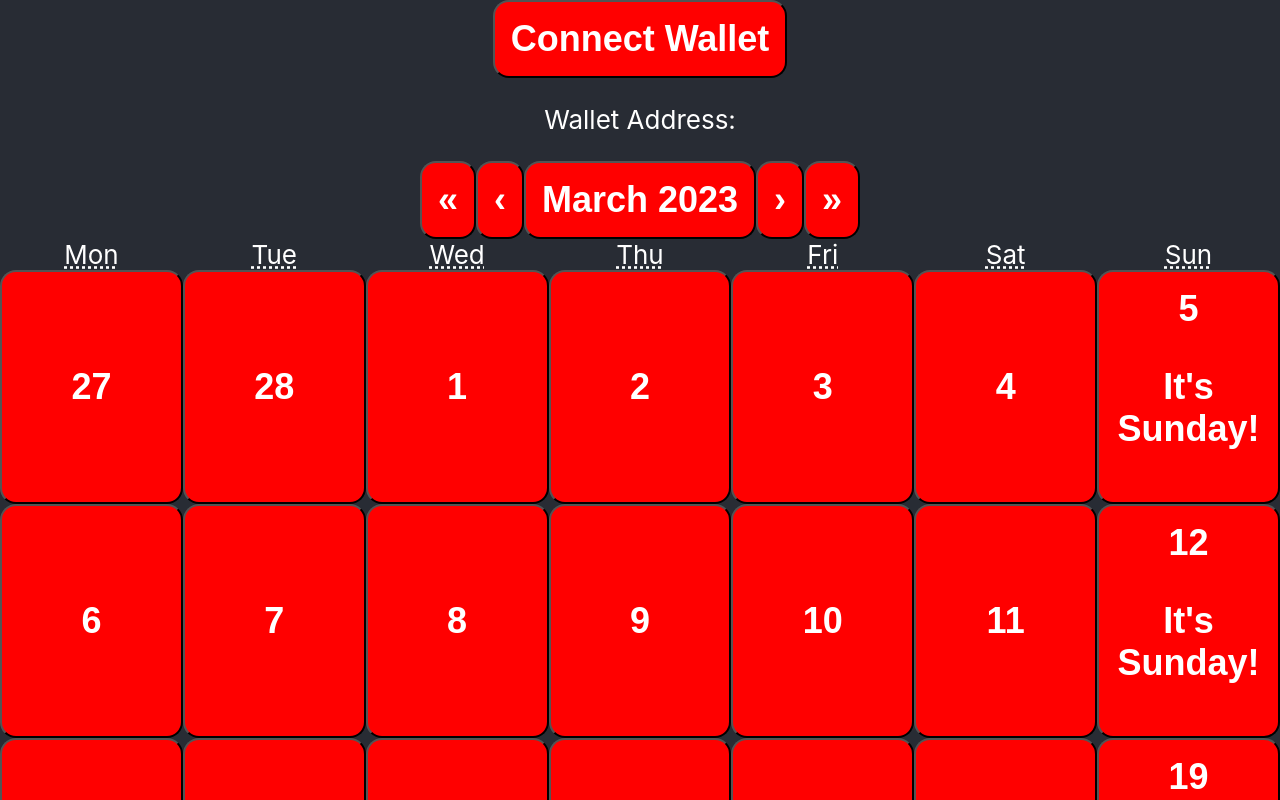
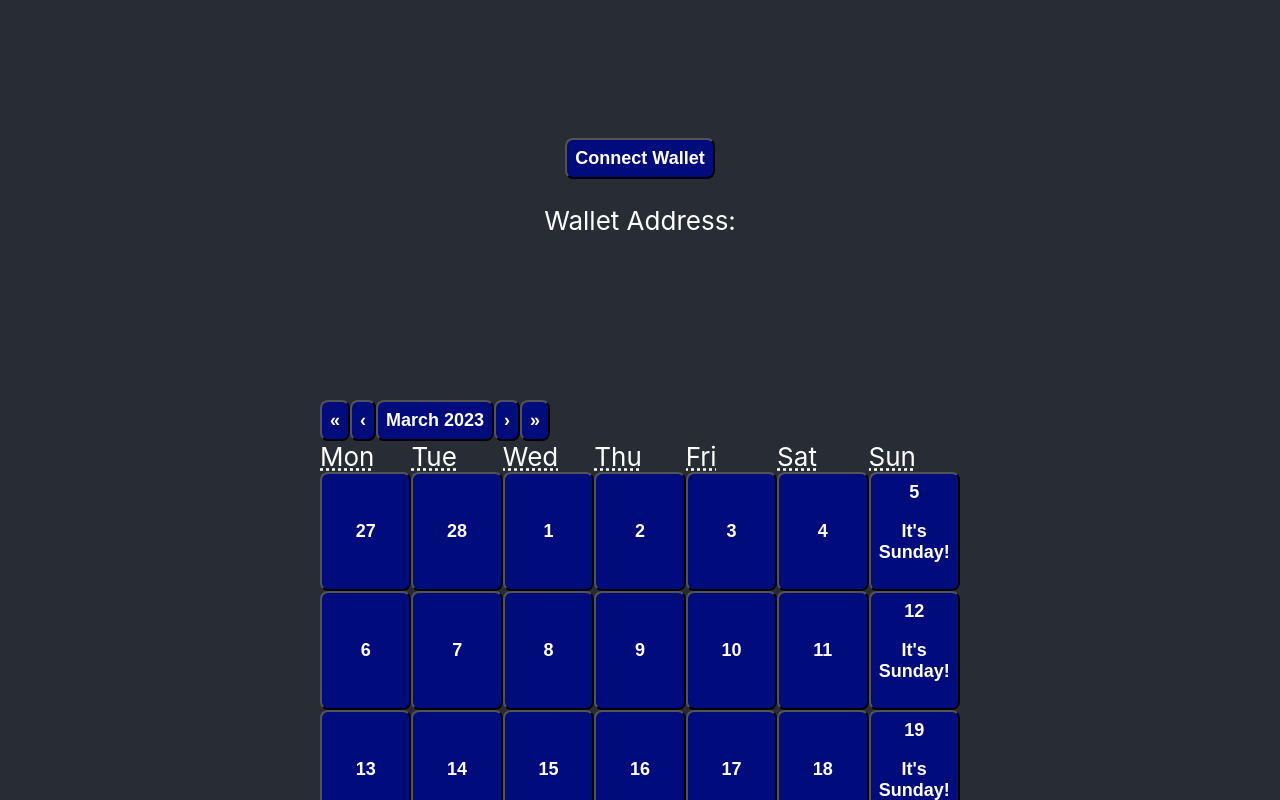
Before and after one commit to cemotterf/realfvr_codingchallenge, a React (Create React App) app: page / in a window 1280 px wide. Shown: the top 800 px of the page. Built offline with nearby package versions, Linux system fonts and the light colour scheme.

Commit message:
optmizing project structure

```diff
--- a/public/index.html
+++ b/public/index.html
@@ -28,6 +28,8 @@
   </head>
   <body>
     <noscript>You need to enable JavaScript to run this app.</noscript>
+    <div id="backdrop-root"></div>
+    <div id="overlay-root"></div>
     <div id="root"></div>
     <!--
       This HTML file is a template.
--- a/src/App.css
+++ b/src/App.css
@@ -1,23 +1,8 @@
-.App {
-  text-align: center;
+button {
+    font-size: 18px;
+    padding: 8px;
+    border-radius: 8px;
+    background-color: rgb(0, 12, 124);
+    color: white;
+    font-weight: bold;
 }
-
-.App-header {
-  background-color: #282c34;
-  min-height: 100vh;
-  display: flex;
-  flex-direction: column;
-  align-items: center;
-  justify-content: center;
-  font-size: calc(10px + 2vmin);
-  color: white;
-}
-
-button {
-  font-size: 36px;
-  padding: 16px;
-  border-radius: 16px;
-  background-color: red;
-  color: white;
-  font-weight: bold;
-}
--- a/src/App.js
+++ b/src/App.js
@@ -1,57 +1,35 @@
-import { useState } from "react";
-import { ethers } from "ethers";
+import React, { useState } from "react";
+
+import Wrapper from "./components/Helpers/Wrapper";
+import Header from "./components/UI/Header";
+import CalendarWrapper from "./components/UI/CalendarWrapper";
 
 import "./App.css";
-
-import Calendar from "react-calendar";
 
 const ecoji = require("ecoji-js");
 
 function App() {
   const [walletAddress, setWalletAddress] = useState("");
-  const [calendarDate, setCalendarDate] = useState(new Date());
 
   async function requestAccount() {
-    console.log("batatinha");
-
-    if (window.ethereum) {
-      console.log("MM detec");
+    console.log("window.ethereum: ", window.ethereum);
 
     try {
       const accounts = await window.ethereum.request({
         method: "eth_requestAccounts",
       });
       setWalletAddress(ecoji.encode(accounts[0]));
+      console.log("address: ", accounts[0]);
     } catch (error) {
-        console.log("Error!!!!!!!!!!!!!!!!");
-      }
-    } else {
-      console.log("MM no detec");
-    }
-  }
-
-  async function connectWallet() {
-    if (typeof window.ethereum !== "undefined") {
-      await requestAccount();
-
-      const provider = new ethers.providers.Web3Provider(window.ethereum);
+      console.log("Error");
     }
   }
 
   return (
-    <div className="App">
-      <header className="App-header">
-        <button onClick={requestAccount}>Connect Wallet</button>
-        <p>Wallet Address: {walletAddress}</p>
-        <Calendar
-          tileContent={({ activeStartDate, date, view }) =>
-            view === "month" && date.getDay() === 0 ? <p>It's Sunday!</p> : ""
-          }
-          onChange={setCalendarDate}
-          value={calendarDate}
-        />
-      </header>
-    </div>
+    <Wrapper>
+      <Header onRequestAccount={requestAccount} walletAddress={walletAddress} />
+      <CalendarWrapper />
+    </Wrapper>
   );
 }
 
--- /dev/null
+++ b/src/components/Helpers/Wrapper.js
@@ -0,0 +1,5 @@
+const Wrapper = (props) => {
+  return props.children;
+};
+
+export default Wrapper;
--- /dev/null
+++ b/src/components/UI/CalendarWrapper.js
@@ -0,0 +1,24 @@
+import React, { useState } from "react";
+
+import Calendar from "react-calendar";
+
+import classes from "./CalendarWrapper.module.css";
+
+const CalendarWrapper = () => {
+  const [calendarDate, setCalendarDate] = useState(new Date());
+
+  return (
+    <div className={classes.div}>
+      <Calendar
+        className={classes.calendar}
+        tileContent={({ date, view }) =>
+          view === "month" && date.getDay() === 0 ? <p>It's Sunday!</p> : ""
+        }
+        onChange={setCalendarDate}
+        value={calendarDate}
+      />
+    </div>
+  );
+};
+
+export default CalendarWrapper;
--- /dev/null
+++ b/src/components/UI/CalendarWrapper.module.css
@@ -0,0 +1,14 @@
+.div {
+    background-color: #282c34;
+    min-height: 10vh;
+    display: flex;
+    flex-direction: column;
+    align-items: center;
+    justify-content: center;
+    font-size: calc(10px + 2vmin);
+    color: white;
+}
+
+.calendar {
+    width: 50%;
+}
--- /dev/null
+++ b/src/components/UI/Header.js
@@ -0,0 +1,16 @@
+import React from "react";
+
+import classes from "./Header.module.css";
+
+const Header = (props) => {
+  return (
+    <div className={classes.div}>
+      <button className={classes.button} onClick={props.onRequestAccount}>
+        Connect Wallet
+      </button>
+      <p>Wallet Address: {props.walletAddress}</p>
+    </div>
+  );
+};
+
+export default Header;
--- /dev/null
+++ b/src/components/UI/Header.module.css
@@ -0,0 +1,10 @@
+.div {
+    background-color: #282c34;
+    min-height: 50vh;
+    display: flex;
+    flex-direction: column;
+    align-items: center;
+    justify-content: center;
+    font-size: calc(10px + 2vmin);
+    color: white;
+}
```
Lines whose indentation alone changed are shown as unchanged.
